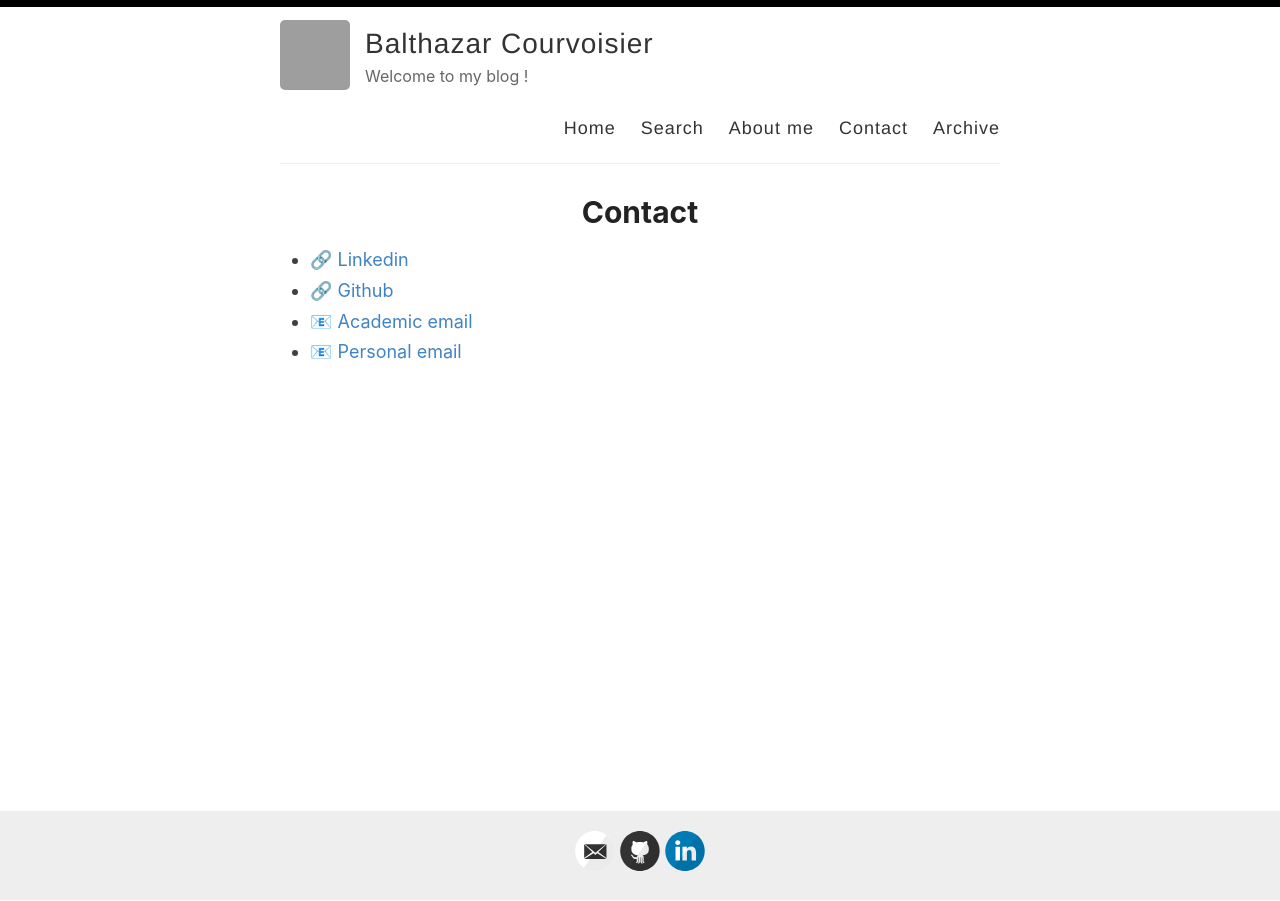
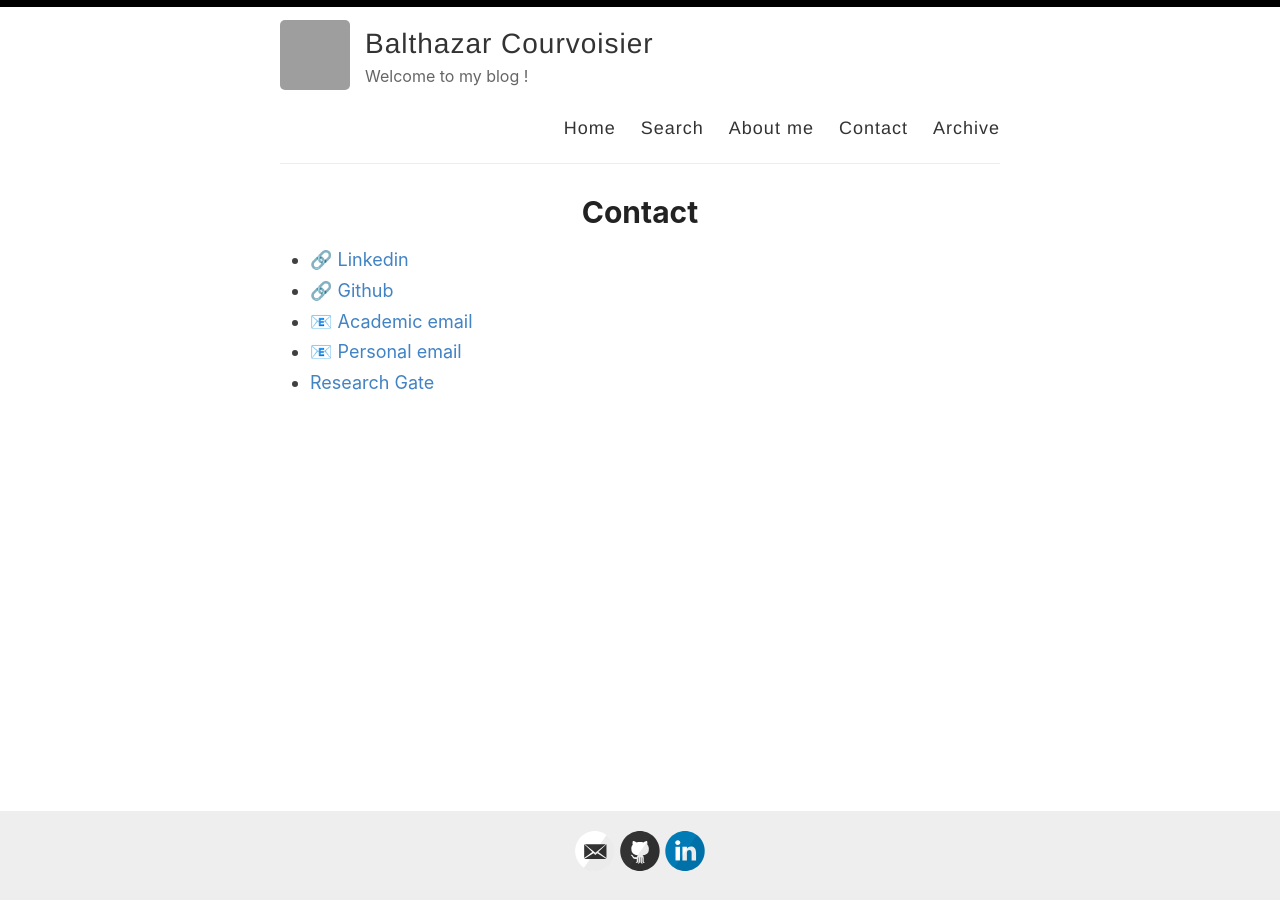
Before and after one commit to Zaltarba/blog, a Jekyll site: the page built from _pages/contact.md, in a window 1280 px wide. Built offline with Jekyll 4.4.1, drawn with Linux system fonts in a browser that asks for light colours.

Commit message:
Update contact.md

```diff
--- a/_pages/contact.md
+++ b/_pages/contact.md
@@ -8,3 +8,4 @@ permalink: /contact/
 - 🔗 [Github](https://github.com/Zaltarba)
 - 📧 [Academic email](mailto:balthazar.courvoisier@polytechnique.edu)
 - 📧 [Personal email](mailto:balthazar.courvoisier@gmail.com)
+- [Research Gate](https://www.researchgate.net/profile/Balthazar-Courvoisier)
```
